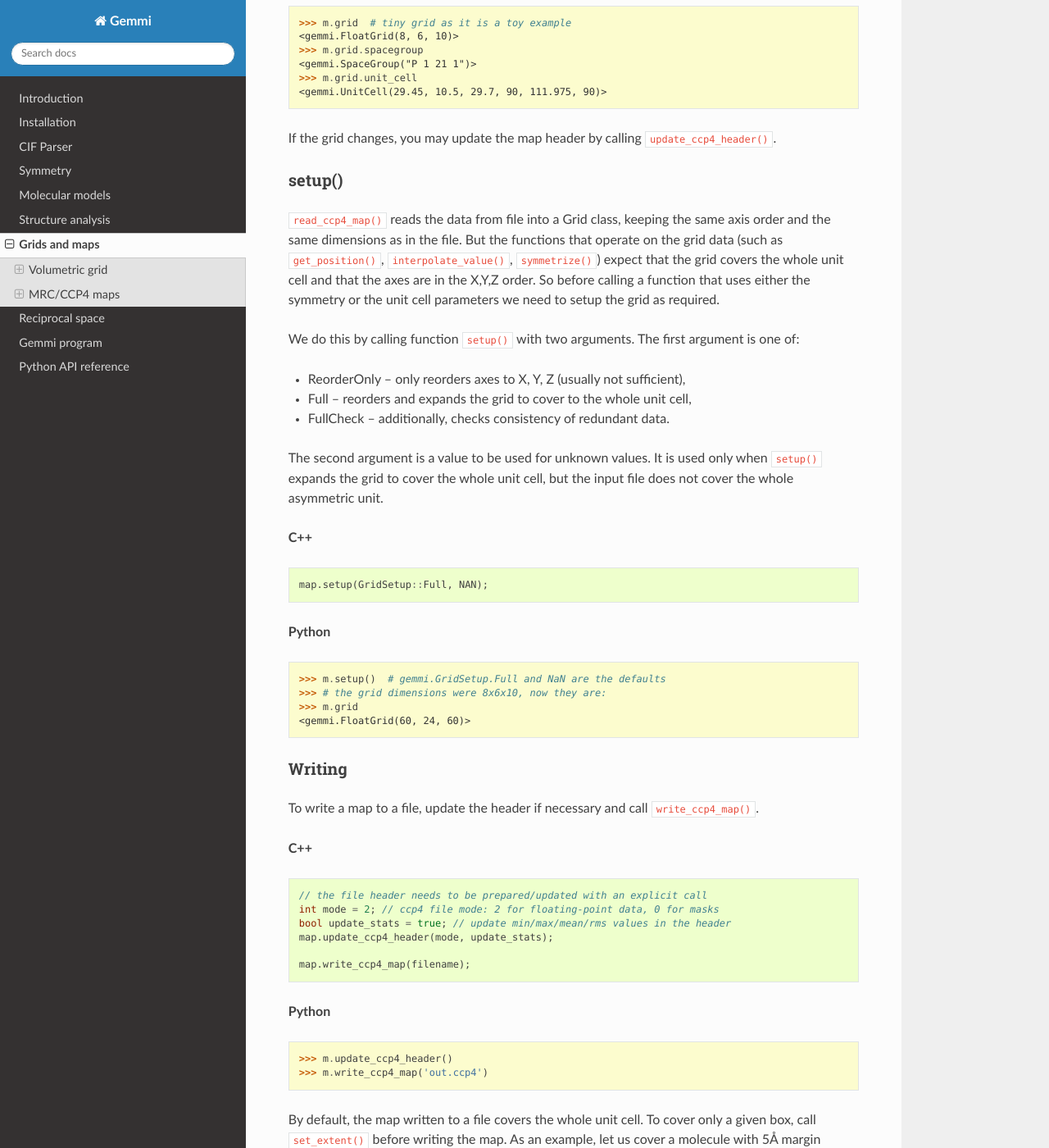
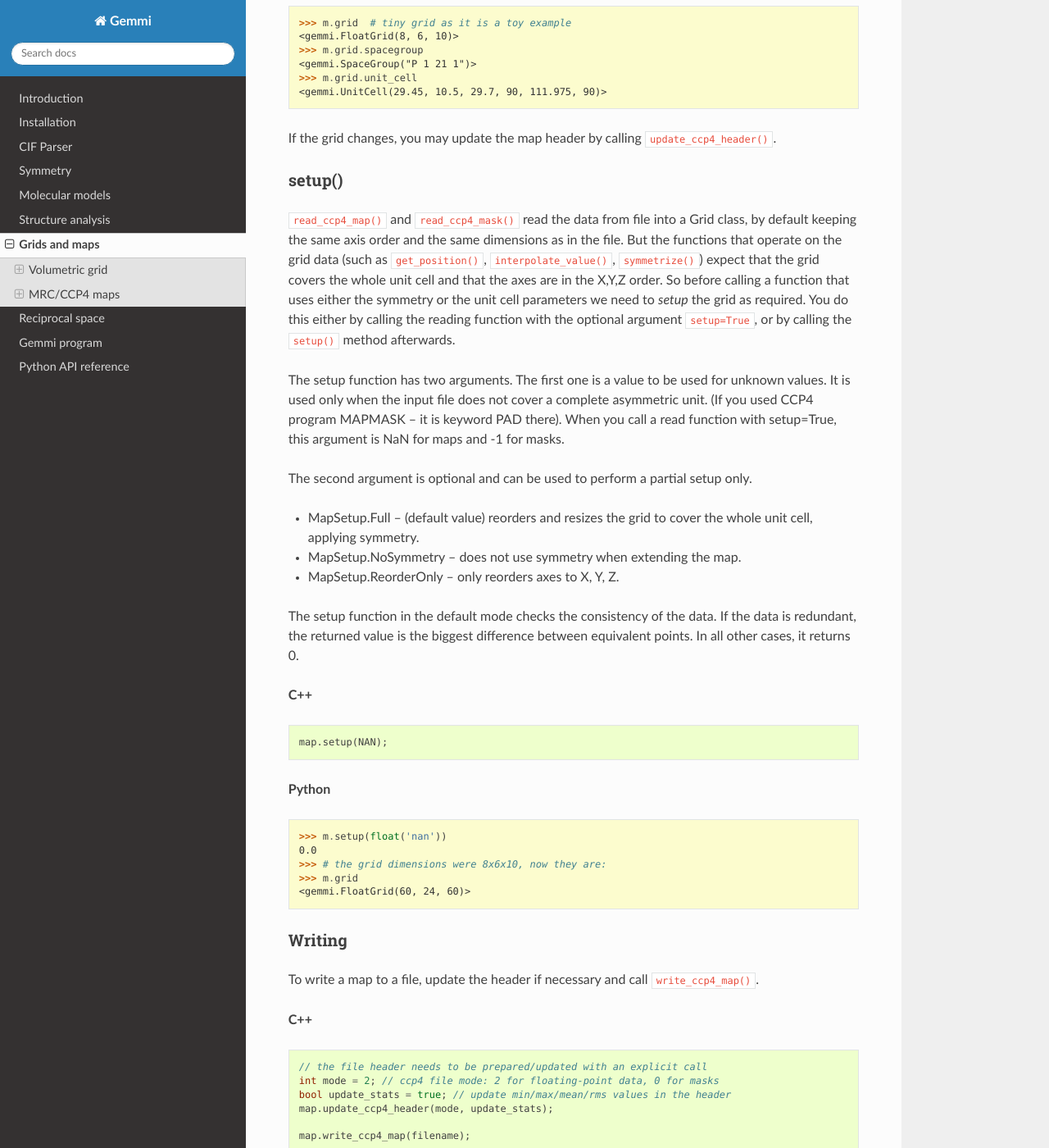
Before and after one commit to project-gemmi/gemmi, a Sphinx documentation site: the page built from docs/grid.rst, in a window 1280 px wide and 1400 px high, scrolled down 12522 px. Shown: the whole window at 82% size. Built offline with Sphinx 7.4.7 and the Read the Docs theme 2.0.0, drawn with Linux system fonts in a browser that asks for light colours; some of the changed text lies outside the part shown.

Commit message:
Ccp4.setup(): change arguments - now C++ and Python have the same args

```diff
--- a/docs/grid.rst
+++ b/docs/grid.rst
@@ -691,36 +691,48 @@ If the grid changes, you may update the map header by calling
 setup()
 -------
 
-``read_ccp4_map()`` reads the data from file into a Grid class,
-keeping the same axis order and the same dimensions as in the file.
+``read_ccp4_map()`` and ``read_ccp4_mask()`` read the data from file
+into a Grid class, by default keeping the same axis order and the same
+dimensions as in the file.
 But the functions that operate on the grid data (such as ``get_position()``,
 ``interpolate_value()``, ``symmetrize()``) expect that the grid covers
 the whole unit cell and that the axes are in the X,Y,Z order.
 So before calling a function that uses either the symmetry or the unit
-cell parameters we need to setup the grid as required.
+cell parameters we need to *setup* the grid as required.
+You do this either by calling the reading function with the optional
+argument ``setup=True``, or by calling the ``setup()`` method afterwards.
 
-We do this by calling function ``setup()`` with two arguments.
-The first argument is one of:
+The setup function has two arguments.
+The first one is a value to be used for unknown values.
+It is used only when the input file does not cover a complete asymmetric unit.
+(If you used CCP4 program MAPMASK -- it is keyword PAD there).
+When you call a read function with setup=True,
+this argument is NaN for maps and -1 for masks.
 
-* ReorderOnly -- only reorders axes to X, Y, Z (usually not sufficient),
-* Full -- reorders and expands the grid to cover to the whole unit cell,
-* FullCheck --  additionally, checks consistency of redundant data.
+The second argument is optional and can be used to perform
+a partial setup only.
 
-The second argument is a value to be used for unknown values.
-It is used only when ``setup()`` expands the grid to cover the whole unit cell,
-but the input file does not cover the whole asymmetric unit.
+* MapSetup.Full -- (default value) reorders and resizes the grid to cover
+  the whole unit cell, applying symmetry.
+* MapSetup.NoSymmetry -- does not use symmetry when extending the map.
+* MapSetup.ReorderOnly -- only reorders axes to X, Y, Z.
+
+The setup function in the default mode checks the consistency of the data.
+If the data is redundant, the returned value is the biggest difference between
+equivalent points. In all other cases, it returns 0.
 
 **C++**
 
 ::
 
-    map.setup(GridSetup::Full, NAN);
+    map.setup(NAN);
 
 **Python**
 
 .. doctest::
 
-    >>> m.setup()  # gemmi.GridSetup.Full and NaN are the defaults
+    >>> m.setup(float('nan'))
+    0.0
     >>> # the grid dimensions were 8x6x10, now they are:
     >>> m.grid
     <gemmi.FloatGrid(60, 24, 60)>
@@ -779,7 +791,8 @@ To write a map that covers the same area as the original map, do:
 
     >>> m = gemmi.read_ccp4_map('../tests/5i55_tiny.ccp4')
     >>> box = m.get_extent()
-    >>> m.setup()
+    >>> m.setup(float('nan'))
+    0.0
     >>> # ... here the map gets modified ...
     >>> m.set_extent(box)
     >>> m.write_ccp4_map('out.ccp4')
@@ -795,8 +808,8 @@ set the grid, call ``update_ccp4_header()`` and write the file.
 
   >>> ccp4 = gemmi.Ccp4Map()
   >>> ccp4.grid = gemmi.FloatGrid(numpy.zeros((10, 10, 10), dtype=numpy.float32))
-  >>> ccp4.grid.spacegroup = gemmi.find_spacegroup_by_name('P1')
   >>> ccp4.grid.unit_cell.set(20, 20, 20, 90, 90, 90)
+  >>> ccp4.grid.spacegroup = gemmi.SpaceGroup('P1')
   >>> ccp4.update_ccp4_header()
   >>> ccp4.write_ccp4_map('out.ccp4')
 
```
Also changed, not shown: 10 other files.
